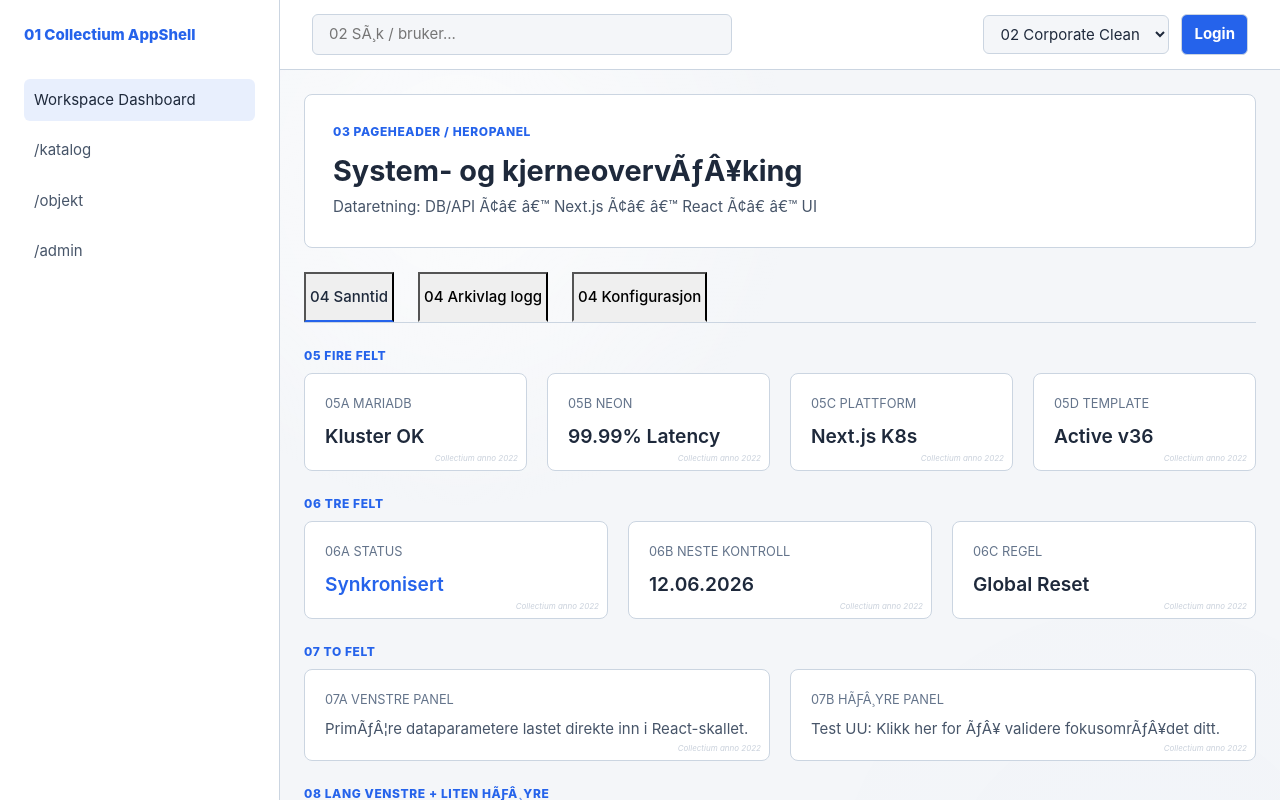
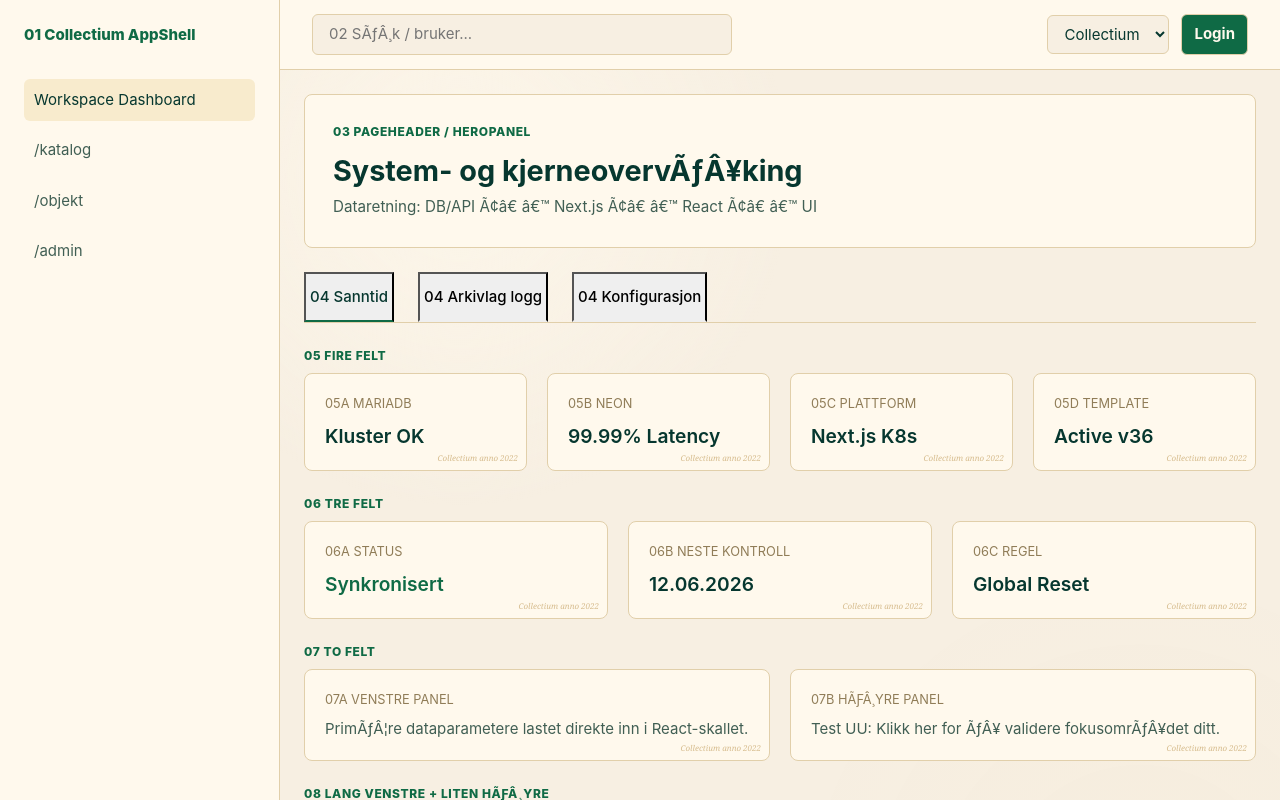
Before and after one commit to tsandvin/collectium-clean-next, a Next.js app: page / in a window 1280 px wide. Shown: the top 800 px of the page. Built offline with nearby package versions, Linux system fonts and the light colour scheme.

Commit message:
Install Collectium Samler Museum Finans theme standard

```diff
--- a/app/layout.tsx
+++ b/app/layout.tsx
@@ -16,7 +16,7 @@ export default function RootLayout({
   children: React.ReactNode;
 }>) {
   return (
-    <html lang="no" data-theme="corporate">
+    <html lang="no" data-theme="collectium">
       <body>
         <div className="collectium-shell">
           <Sidebar />
--- a/app/styles/themes.css
+++ b/app/styles/themes.css
@@ -1,74 +1,173 @@
 :root {
-  --ct-app-bg: #f4f6f9;
-  --ct-panel-solid: #ffffff;
-  --ct-border: #cbd5e1;
-  --ct-text: #1e293b;
-  --ct-text-muted: #64748b;
-  --ct-text-soft: #475569;
-  --ct-font-body: Inter, ui-sans-serif, system-ui, sans-serif;
-  --ct-font-head: Inter, ui-sans-serif, system-ui, sans-serif;
-  --ct-accent: #2563eb;
-  --ct-accent-soft: rgba(37, 99, 235, 0.1);
-  --ct-signature: #94a3b8;
+  --ct-app-bg: #f7efe2;
+  --ct-panel-solid: #fff9ed;
+  --ct-panel-bg: rgba(255, 249, 237, 0.86);
+  --ct-card-bg: #fbf2e4;
+
+  --ct-border: #e1cfaa;
+  --ct-border-strong: #c49a59;
+  --ct-line: #e8d9be;
+
+  --ct-text: #06372f;
+  --ct-text-muted: #907d58;
+  --ct-text-soft: #415f54;
+
+  --ct-font-body: Inter, ui-sans-serif, system-ui, -apple-system, BlinkMacSystemFont, "Segoe UI", sans-serif;
+  --ct-font-head: Georgia, "Times New Roman", serif;
+  --ct-font-ui: Inter, ui-sans-serif, system-ui, sans-serif;
+
+  --ct-accent: #0f6a45;
+  --ct-accent-dark: #06372f;
+  --ct-accent-soft: rgba(214, 173, 62, 0.18);
+
+  --ct-signature: #ad7f2e;
+  --ct-watermark: rgba(164, 59, 35, 0.1);
+
+  --ct-status-ok: #14643c;
+  --ct-status-pending: #a97d36;
+  --ct-status-rejected: #a43b23;
+
+  --ct-shadow: 0 18px 46px rgba(88, 54, 14, 0.13);
+  --ct-shadow-soft: 0 10px 26px rgba(88, 54, 14, 0.09);
+
+  --ct-radius-sm: 6px;
+  --ct-radius-md: 10px;
+  --ct-radius-lg: 18px;
   --ct-density: 16px;
 }
 
-[data-theme="neon-dark"] {
-  --ct-app-bg: #0d1117;
-  --ct-panel-solid: #161b22;
-  --ct-border: #30363d;
-  --ct-text: #c9d1d9;
-  --ct-text-muted: #8b949e;
-  --ct-text-soft: #afb8c1;
-  --ct-font-body: "Fira Code", ui-monospace, SFMono-Regular, Consolas, monospace;
-  --ct-font-head: "Fira Code", ui-monospace, SFMono-Regular, Consolas, monospace;
-  --ct-accent: #00ffcc;
-  --ct-accent-soft: rgba(0, 255, 204, 0.15);
-  --ct-signature: #58a6ff;
-  --ct-density: 16px;
+/* 01 Collectium - lys premium */
+html[data-theme="collectium"] {
+  --ct-app-bg: #f7efe2;
+  --ct-panel-solid: #fff9ed;
+  --ct-panel-bg: rgba(255, 249, 237, 0.86);
+  --ct-card-bg: #fbf2e4;
+
+  --ct-border: #e1cfaa;
+  --ct-border-strong: #c49a59;
+  --ct-line: #e8d9be;
+
+  --ct-text: #06372f;
+  --ct-text-muted: #907d58;
+  --ct-text-soft: #415f54;
+
+  --ct-font-body: Inter, ui-sans-serif, system-ui, sans-serif;
+  --ct-font-head: Georgia, "Times New Roman", serif;
+  --ct-font-ui: Inter, ui-sans-serif, system-ui, sans-serif;
+
+  --ct-accent: #0f6a45;
+  --ct-accent-dark: #06372f;
+  --ct-accent-soft: rgba(214, 173, 62, 0.18);
+
+  --ct-signature: #ad7f2e;
+  --ct-watermark: rgba(164, 59, 35, 0.1);
+
+  --ct-status-ok: #14643c;
+  --ct-status-pending: #a97d36;
+  --ct-status-rejected: #a43b23;
+
+  --ct-shadow: 0 18px 46px rgba(88, 54, 14, 0.13);
+  --ct-shadow-soft: 0 10px 26px rgba(88, 54, 14, 0.09);
 }
 
-[data-theme="corporate"] {
-  --ct-app-bg: #f4f6f9;
+/* 02 Samler - lys katalog/samler */
+html[data-theme="samler"] {
+  --ct-app-bg: #f4f8fc;
   --ct-panel-solid: #ffffff;
-  --ct-border: #cbd5e1;
-  --ct-text: #1e293b;
-  --ct-text-muted: #64748b;
-  --ct-text-soft: #475569;
+  --ct-panel-bg: rgba(255, 255, 255, 0.9);
+  --ct-card-bg: #f1f7fc;
+
+  --ct-border: #d8e5f1;
+  --ct-border-strong: #7fa4cb;
+  --ct-line: #d9e7f3;
+
+  --ct-text: #062d52;
+  --ct-text-muted: #7c8ea6;
+  --ct-text-soft: #405670;
+
+  --ct-font-body: Inter, ui-sans-serif, system-ui, sans-serif;
+  --ct-font-head: Georgia, "Times New Roman", serif;
+  --ct-font-ui: Inter, ui-sans-serif, system-ui, sans-serif;
+
+  --ct-accent: #23609d;
+  --ct-accent-dark: #0b3156;
+  --ct-accent-soft: rgba(157, 207, 180, 0.22);
+
+  --ct-signature: #23609d;
+  --ct-watermark: rgba(35, 96, 157, 0.10);
+
+  --ct-status-ok: #3f755b;
+  --ct-status-pending: #836327;
+  --ct-status-rejected: #a33b23;
+
+  --ct-shadow: 0 14px 34px rgba(8, 41, 67, 0.08);
+  --ct-shadow-soft: 0 8px 22px rgba(8, 41, 67, 0.07);
+}
+
+/* 03 Museum - mÃƒÂ¸rk historisk */
+html[data-theme="museum"] {
+  --ct-app-bg: #11110f;
+  --ct-panel-solid: #1d1b16;
+  --ct-panel-bg: rgba(29, 27, 22, 0.94);
+  --ct-card-bg: #252219;
+
+  --ct-border: rgba(201, 169, 91, 0.24);
+  --ct-border-strong: rgba(201, 169, 91, 0.52);
+  --ct-line: #383127;
+
+  --ct-text: #f4ecd7;
+  --ct-text-muted: #8e8268;
+  --ct-text-soft: #cbbf9f;
+
+  --ct-font-body: Georgia, "Times New Roman", serif;
+  --ct-font-head: Georgia, "Times New Roman", serif;
+  --ct-font-ui: Inter, ui-sans-serif, system-ui, sans-serif;
+
+  --ct-accent: #c9a95b;
+  --ct-accent-dark: #9e7c32;
+  --ct-accent-soft: rgba(201, 169, 91, 0.13);
+
+  --ct-signature: #c9a95b;
+  --ct-watermark: rgba(201, 169, 91, 0.10);
+
+  --ct-status-ok: #8fbf82;
+  --ct-status-pending: #d9bf6d;
+  --ct-status-rejected: #c9775d;
+
+  --ct-shadow: 0 22px 60px rgba(0, 0, 0, 0.35);
+  --ct-shadow-soft: 0 12px 34px rgba(0, 0, 0, 0.24);
+}
+
+/* 04 Finans - mÃƒÂ¸rk marked/dashboard */
+html[data-theme="finans"] {
+  --ct-app-bg: #0d1b20;
+  --ct-panel-solid: #1d3039;
+  --ct-panel-bg: rgba(25, 42, 50, 0.9);
+  --ct-card-bg: #1a2d36;
+
+  --ct-border: #29424d;
+  --ct-border-strong: #236b57;
+  --ct-line: #2b414b;
+
+  --ct-text: #f4f7f4;
+  --ct-text-muted: #7690a0;
+  --ct-text-soft: #b9c7ce;
+
   --ct-font-body: Inter, ui-sans-serif, system-ui, sans-serif;
   --ct-font-head: Inter, ui-sans-serif, system-ui, sans-serif;
-  --ct-accent: #2563eb;
-  --ct-accent-soft: rgba(37, 99, 235, 0.1);
-  --ct-signature: #94a3b8;
-  --ct-density: 16px;
+  --ct-font-ui: Inter, ui-sans-serif, system-ui, sans-serif;
+
+  --ct-accent: #29ad7f;
+  --ct-accent-dark: #1d8f66;
+  --ct-accent-soft: rgba(188, 147, 64, 0.18);
+
+  --ct-signature: #29ad7f;
+  --ct-watermark: rgba(41, 173, 127, 0.12);
+
+  --ct-status-ok: #29ad7f;
+  --ct-status-pending: #bc9340;
+  --ct-status-rejected: #d34d4d;
+
+  --ct-shadow: 0 18px 48px rgba(0, 0, 0, 0.28);
+  --ct-shadow-soft: 0 10px 28px rgba(0, 0, 0, 0.22);
 }
-
-[data-theme="brutalist"] {
-  --ct-app-bg: #fafafa;
-  --ct-panel-solid: #ffffff;
-  --ct-border: #000000;
-  --ct-text: #000000;
-  --ct-text-muted: #4b5563;
-  --ct-text-soft: #1f2937;
-  --ct-font-body: "Space Grotesk", ui-sans-serif, system-ui, sans-serif;
-  --ct-font-head: "Space Grotesk", ui-sans-serif, system-ui, sans-serif;
-  --ct-accent: #ff4500;
-  --ct-accent-soft: rgba(255, 69, 0, 0.15);
-  --ct-signature: #000000;
-  --ct-density: 16px;
-}
-
-[data-theme="editorial"] {
-  --ct-app-bg: #fcfbf7;
-  --ct-panel-solid: #f4f1ea;
-  --ct-border: #bdaf9c;
-  --ct-text: #2c2c2c;
-  --ct-text-muted: #6e6a5f;
-  --ct-text-soft: #4a4740;
-  --ct-font-body: "Playfair Display", Georgia, serif;
-  --ct-font-head: "Playfair Display", Georgia, serif;
-  --ct-accent: #8b5a2b;
-  --ct-accent-soft: rgba(139, 90, 43, 0.1);
-  --ct-signature: #bdaf9c;
-  --ct-density: 16px;
-}
--- a/components/Topbar.tsx
+++ b/components/Topbar.tsx
@@ -3,18 +3,20 @@
 import { useEffect, useState } from "react";
 
 const themes = [
-  { value: "neon-dark", label: "01 Neon Dark" },
-  { value: "corporate", label: "02 Corporate Clean" },
-  { value: "brutalist", label: "03 Tech Brutalist" },
-  { value: "editorial", label: "04 Editorial Luxury" },
+  { value: "collectium", label: "Collectium" },
+  { value: "samler", label: "Samler" },
+  { value: "museum", label: "Museum" },
+  { value: "finans", label: "Finans" },
 ];
 
 export default function Topbar() {
-  const [theme, setTheme] = useState("corporate");
+  const [theme, setTheme] = useState("collectium");
 
   useEffect(() => {
     const saved = window.localStorage.getItem("collectium-workspace-theme");
-    const nextTheme = saved || "corporate";
+    const allowed = ["collectium", "samler", "museum", "finans"];
+    const nextTheme = saved && allowed.includes(saved) ? saved : "collectium";
+
     setTheme(nextTheme);
     document.documentElement.setAttribute("data-theme", nextTheme);
   }, []);
@@ -30,7 +32,7 @@ export default function Topbar() {
       <input
         className="collectium-search"
         type="text"
-        placeholder="02 SÃ¸k / bruker..."
+        placeholder="02 SÃƒÂ¸k / bruker..."
       />
 
       <div className="collectium-topbar-actions">
```
Also changed, not shown: app/page.tsx (line endings or trailing spaces).
